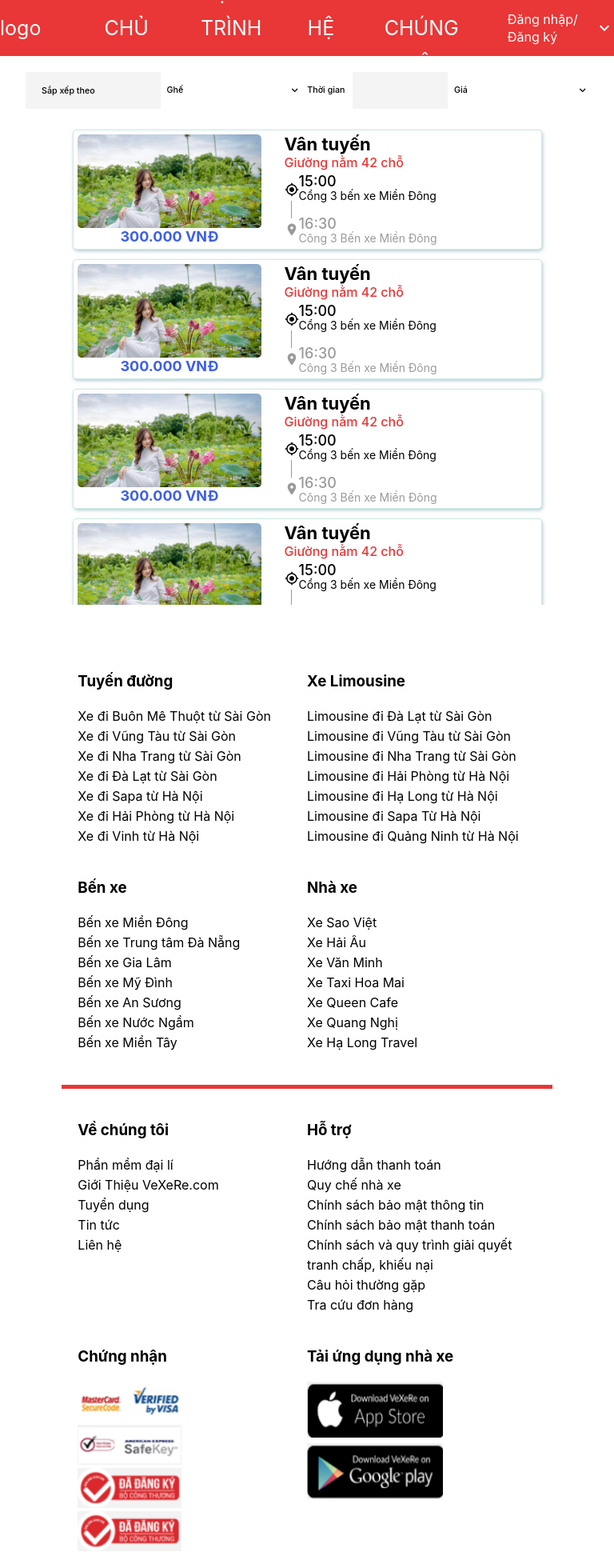
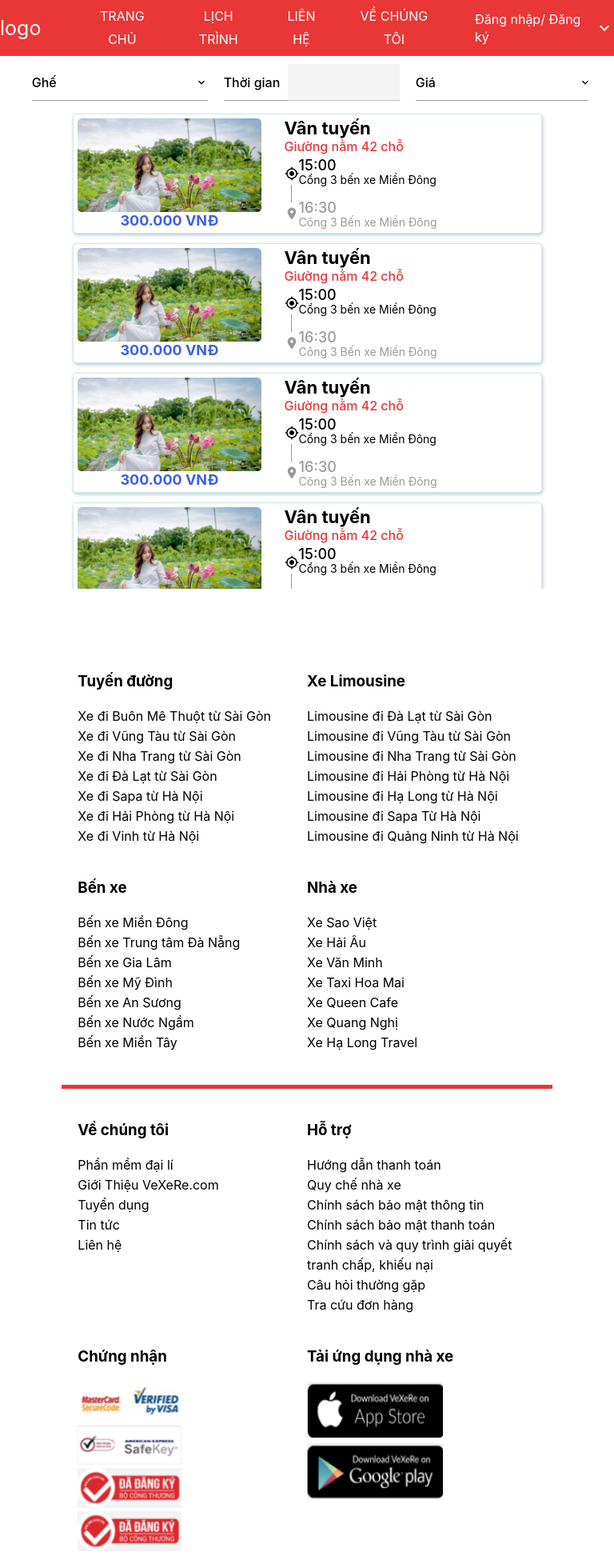
Before and after one commit to torinoutacnh/logistic, a Next.js app: page / in a window 768 px wide. Shown: the top 1960 px of the page at 80% size. Built offline with nearby package versions, Linux system fonts and the light colour scheme.

Commit message:
update lookingcar, home nav

```diff
--- a/src/components/LookingCar/index.tsx
+++ b/src/components/LookingCar/index.tsx
@@ -117,7 +117,7 @@ export const LookingCar = () => {
                                             <MenuItem
                                                 key={index}
                                                 onClick={() => { handleClose1(item) }}
-                                                sx={{ fontSize: "calc(1vw)", fontWeight: "500", minWidth: "150px" }}>
+                                                sx={{ fontSize: "calc(2vh)", fontWeight: "500", minWidth: "200px" }}>
                                                 {item}
                                             </MenuItem>
                                         )
@@ -175,7 +175,7 @@ export const LookingCar = () => {
                                             <MenuItem
                                                 key={index}
                                                 onClick={() => { handleClose2(item) }}
-                                                sx={{ fontSize: "calc(1vw)", fontWeight: "500", minWidth: "150px" }}
+                                                sx={{ fontSize: "calc(2vh)", fontWeight: "500", minWidth: "200px" }}
 
                                             >
                                                 {item}
@@ -192,7 +192,7 @@ export const LookingCar = () => {
 
 
 
-                        <Grid item xs={11.} sm={10} md={5.7} xl={5.7} className={styles.car_item}>
+                        <Grid item xs={11.8} sm={10} md={5.7} xl={5.7} className={styles.car_item}>
 
                             <div className={styles.car_item_left}>
                                 <div className={styles.left_image}>
@@ -230,7 +230,7 @@ export const LookingCar = () => {
 
                         </Grid>
 
-                        <Grid item xs={11.} sm={10} md={5.7} xl={5.7} className={styles.car_item}>
+                        <Grid item xs={11.8} sm={10} md={5.7} xl={5.7} className={styles.car_item}>
 
                             <div className={styles.car_item_left}>
                                 <div className={styles.left_image}>
@@ -268,7 +268,7 @@ export const LookingCar = () => {
 
                         </Grid>
 
-                        <Grid item xs={11.} sm={10} md={5.7} xl={5.7} className={styles.car_item}>
+                        <Grid item xs={11.8} sm={10} md={5.7} xl={5.7} className={styles.car_item}>
 
                             <div className={styles.car_item_left}>
                                 <div className={styles.left_image}>
@@ -306,7 +306,7 @@ export const LookingCar = () => {
 
                         </Grid>
 
-                        <Grid item xs={11.} sm={10} md={5.7} xl={5.7} className={styles.car_item}>
+                        <Grid item xs={11.8} sm={10} md={5.7} xl={5.7} className={styles.car_item}>
 
                             <div className={styles.car_item_left}>
                                 <div className={styles.left_image}>
@@ -344,7 +344,7 @@ export const LookingCar = () => {
 
                         </Grid>
 
-                        <Grid item xs={11.} sm={10} md={5.7} xl={5.7} className={styles.car_item}>
+                        <Grid item xs={11.8} sm={10} md={5.7} xl={5.7} className={styles.car_item}>
 
                             <div className={styles.car_item_left}>
                                 <div className={styles.left_image}>
@@ -382,7 +382,7 @@ export const LookingCar = () => {
 
                         </Grid>
 
-                        <Grid item xs={11.} sm={10} md={5.7} xl={5.7} className={styles.car_item}>
+                        <Grid item xs={11.8} sm={10} md={5.7} xl={5.7} className={styles.car_item}>
 
                             <div className={styles.car_item_left}>
                                 <div className={styles.left_image}>
@@ -420,7 +420,7 @@ export const LookingCar = () => {
 
                         </Grid>
 
-                        <Grid item xs={11.} sm={10} md={5.7} xl={5.7} className={styles.car_item}>
+                        <Grid item xs={11.8} sm={10} md={5.7} xl={5.7} className={styles.car_item}>
 
                             <div className={styles.car_item_left}>
                                 <div className={styles.left_image}>
@@ -458,7 +458,7 @@ export const LookingCar = () => {
 
                         </Grid>
 
-                        <Grid item xs={11.} sm={10} md={5.7} xl={5.7} className={styles.car_item}>
+                        <Grid item xs={11.8} sm={10} md={5.7} xl={5.7} className={styles.car_item}>
 
                             <div className={styles.car_item_left}>
                                 <div className={styles.left_image}>
@@ -496,7 +496,7 @@ export const LookingCar = () => {
 
                         </Grid>
 
-                        <Grid item xs={11.} sm={10} md={5.7} xl={5.7} className={styles.car_item}>
+                        <Grid item xs={11.8} sm={10} md={5.7} xl={5.7} className={styles.car_item}>
 
                             <div className={styles.car_item_left}>
                                 <div className={styles.left_image}>
@@ -534,7 +534,7 @@ export const LookingCar = () => {
 
                         </Grid>
 
-                        <Grid item xs={11.} sm={10} md={5.7} xl={5.7} className={styles.car_item}>
+                        <Grid item xs={11.8} sm={10} md={5.7} xl={5.7} className={styles.car_item}>
 
                             <div className={styles.car_item_left}>
                                 <div className={styles.left_image}>
@@ -572,7 +572,7 @@ export const LookingCar = () => {
 
                         </Grid>
 
-                        <Grid item xs={11.} sm={10} md={5.7} xl={5.7} className={styles.car_item}>
+                        <Grid item xs={11.8} sm={10} md={5.7} xl={5.7} className={styles.car_item}>
 
                             <div className={styles.car_item_left}>
                                 <div className={styles.left_image}>
@@ -610,7 +610,7 @@ export const LookingCar = () => {
 
                         </Grid>
 
-                        <Grid item xs={11.} sm={10} md={5.7} xl={5.7} className={styles.car_item}>
+                        <Grid item xs={11.8} sm={10} md={5.7} xl={5.7} className={styles.car_item}>
 
                             <div className={styles.car_item_left}>
                                 <div className={styles.left_image}>
--- a/src/components/LookingCar/lookingCar.module.scss
+++ b/src/components/LookingCar/lookingCar.module.scss
@@ -11,10 +11,12 @@ $border-item-color: rgba(1, 161, 102, 0.2);
 
     background: $white-color;
 
+
+
     .filter_list {
         list-style: none;
         text-decoration: none;
-        font-size: calc(1vw + 3px);
+        font-size: calc(2vh);
         font-weight: 400;
         background-color: $white-color;
         display: flex;
@@ -25,6 +27,10 @@ $border-item-color: rgba(1, 161, 102, 0.2);
             margin-left: 1vw;
         }
 
+        .filter_item:first-child {
+            width: 19%;
+        }
+
         .filter_item {
             color: $text-color;
             height: 46px;
@@ -33,7 +39,7 @@ $border-item-color: rgba(1, 161, 102, 0.2);
             display: flex;
             justify-content: left;
             align-items: center;
-            width: 25%;
+            width: 27%;
 
             .filter_item_title {
                 white-space: nowrap;
@@ -58,18 +64,22 @@ $border-item-color: rgba(1, 161, 102, 0.2);
 
                 .filter_item_content_text {
                     flex-grow: 1;
+                    display: flex;
+                    justify-content: center;
                 }
 
                 .filter_item_content_icon {
-                    font-size: 2vw;
+                    font-size: 2vh;
                 }
 
                 .myText {
+                    padding: 0;
+                    width: 50px;
                     border-color: transparent;
                     background: transparent;
                     flex-grow: 1;
                     height: 46px;
-                    font-size: 1.1vw;
+                    font-size: 2vh;
                     cursor: pointer;
                     text-align: center;
                     font-weight: 500;
@@ -253,7 +263,7 @@ $border-item-color: rgba(1, 161, 102, 0.2);
                             width: 100%;
                             display: flex;
                             flex-direction: column;
-                            justify-content: end;
+                            justify-content: flex-end;
 
                             .to_time {
                                 font-size: 18px;
@@ -315,4 +325,35 @@ $border-item-color: rgba(1, 161, 102, 0.2);
             }
         }
     }
+
+
 }
+
+@media screen and (max-width:900px) {
+    .container {
+        .filter_list {
+
+            overflow-x: scroll;
+            padding: 0;
+            margin: 10px 0;
+
+            .filter_item:first-child {
+
+                display: none;
+            }
+
+            .filter_item {
+                margin: 0;
+                padding: 0;
+                min-width: 220px;
+                border-bottom: 1px solid $gray-color;
+            }
+
+            .filter_item:nth-child(3),
+            .filter_item:nth-child(4) {
+                margin-left: 20px;
+            }
+
+        }
+    }
+}
--- a/src/styles/Home.module.scss
+++ b/src/styles/Home.module.scss
@@ -67,6 +67,10 @@ $gradient-3: #884136;
     position: relative;
     transition: top 0.15s ease;
     top: 0;
+  }
+
+  .header_item:hover {
+    top: -3px;
   }
 }
 
@@ -154,7 +158,14 @@ $gradient-3: #884136;
 @media screen and (max-width: 1023px) {}
 
 /* Tablet */
-@media screen and (min-width: 768px) and (max-width: 1023px) {}
+@media screen and (min-width: 768px) and (max-width: 1023px) {
+  .header {
+    .header_item {
+      font-size: 16px;
+      line-height: 1.4;
+    }
+  }
+}
 
 /* Mobile */
 @media screen and (max-width: 767px) {
```
